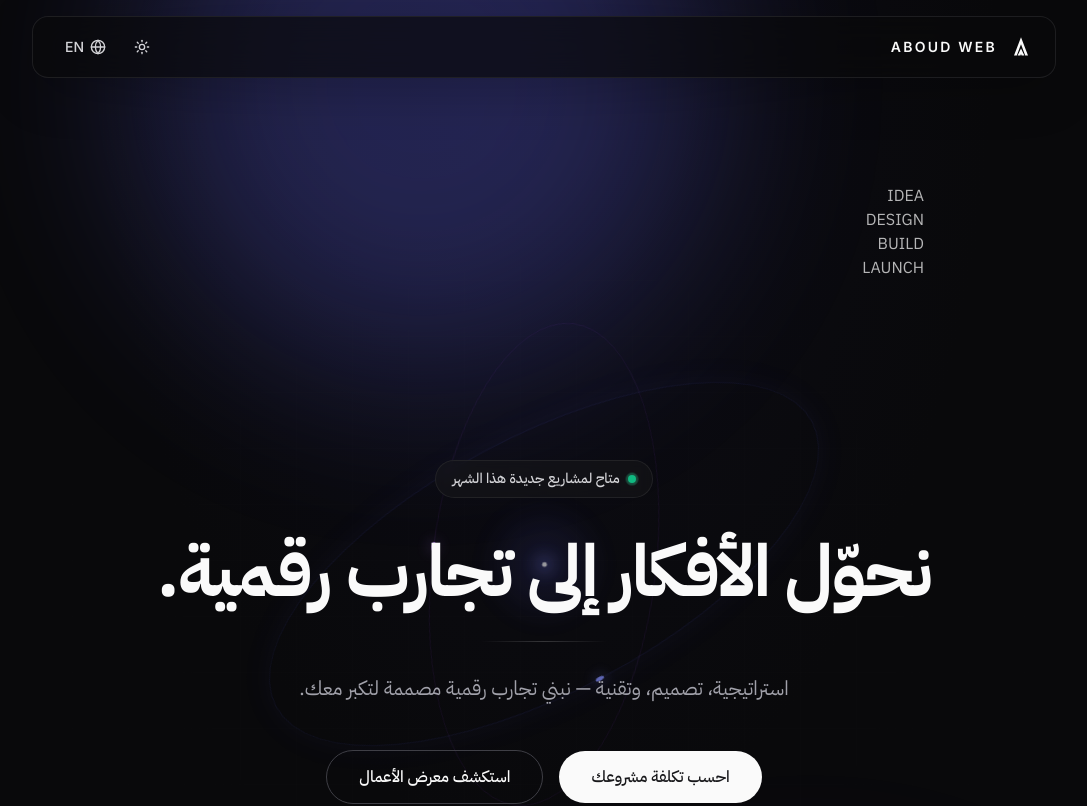
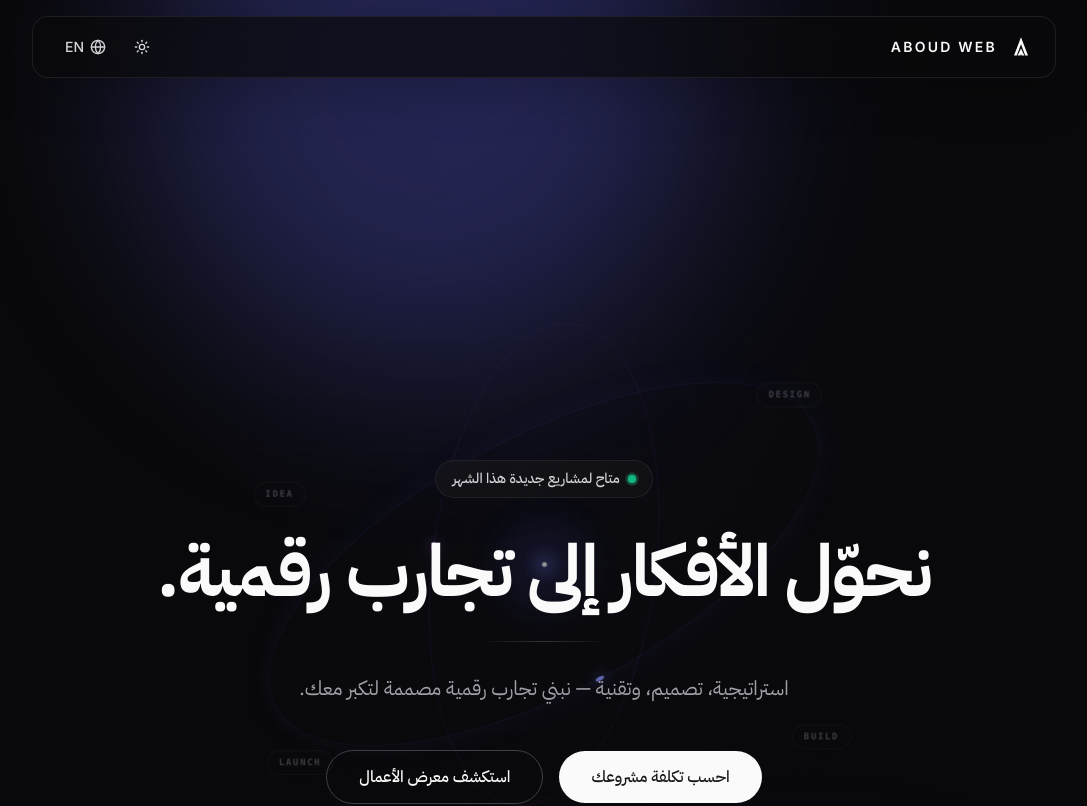
Before and after one commit to 963abod/aboudweb, a React (Vite) app: page / in a window 1280 px wide. Shown: the top 806 px of the page, without its empty margins (96-1183 px from the left). Built offline with nearby package versions, Linux system fonts and the light colour scheme; no server answers; the database is empty.

Commit message:
Animate hero journey labels

```diff
--- a/src/index.css
+++ b/src/index.css
@@ -165,3 +165,41 @@
   .hero-premium .hero-actions,
   .hero-premium .hero-orbit-core{transform:none;opacity:1}
 }
+
+
+/* Hero journey labels */
+.hero-orbit-label{
+  position:absolute;
+  padding:7px 11px;
+  border:1px solid rgba(128,128,128,.18);
+  border-radius:999px;
+  background:rgba(255,255,255,.42);
+  backdrop-filter:blur(10px);
+  -webkit-backdrop-filter:blur(10px);
+  color:#71717a;
+  font:700 9px/1 ui-monospace,SFMono-Regular,Menlo,monospace;
+  letter-spacing:.18em;
+  box-shadow:0 8px 30px rgba(0,0,0,.04);
+  transform:translate(-50%,-50%) translateY(calc(var(--hero-scroll) * -22px));
+  opacity:calc(.48 + (var(--hero-scroll) * .52));
+  transition:opacity .15s linear;
+}
+.dark .hero-orbit-label{background:rgba(24,24,27,.38);color:#a1a1aa;border-color:rgba(255,255,255,.1)}
+.hero-orbit-label-idea{left:16%;top:42%;animation:heroLabelFloatA 4.5s ease-in-out infinite}
+.hero-orbit-label-design{left:82%;top:28%;animation:heroLabelFloatB 5.2s ease-in-out infinite}
+.hero-orbit-label-build{left:86%;top:72%;animation:heroLabelFloatC 4.8s ease-in-out infinite}
+.hero-orbit-label-launch{left:18%;top:76%;animation:heroLabelFloatD 5.6s ease-in-out infinite}
+@keyframes heroLabelFloatA{50%{transform:translate(-50%,-50%) translate(-7px,-10px)}}
+@keyframes heroLabelFloatB{50%{transform:translate(-50%,-50%) translate(8px,-7px)}}
+@keyframes heroLabelFloatC{50%{transform:translate(-50%,-50%) translate(6px,9px)}}
+@keyframes heroLabelFloatD{50%{transform:translate(-50%,-50%) translate(-8px,7px)}}
+@media(max-width:640px){
+  .hero-orbit-label{font-size:8px;padding:6px 8px;letter-spacing:.13em}
+  .hero-orbit-label-idea{left:8%;top:42%}
+  .hero-orbit-label-design{left:91%;top:28%}
+  .hero-orbit-label-build{left:92%;top:72%}
+  .hero-orbit-label-launch{left:8%;top:76%}
+}
+@media(prefers-reduced-motion:reduce){
+  .hero-orbit-label{animation:none}
+}
```
